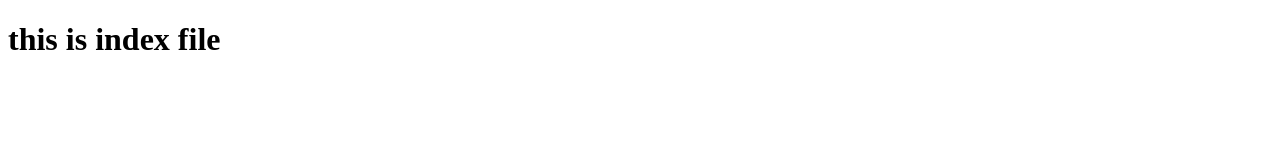
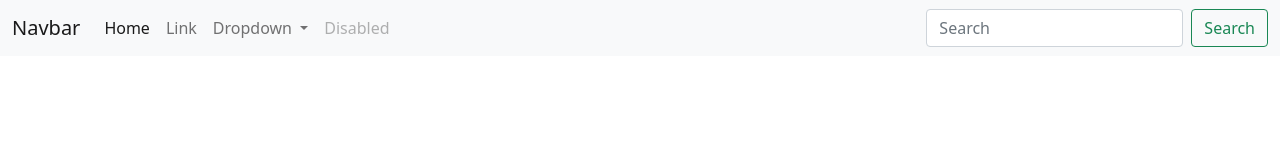
Before and after one commit to saeedkhan112/branch-2, a plain HTML site: page index.html in a window 1280 px wide. Drawn offline with nearby package versions, Linux system fonts and the light colour scheme.

Commit message:
Update index.html

```diff
--- a/index.html
+++ b/index.html
@@ -1,11 +1,53 @@
-<!DOCTYPE html>
+<!doctype html>
 <html lang="en">
-<head>
-    <meta charset="UTF-8">
-    <meta name="viewport" content="width=device-width, initial-scale=1.0">
-    <title>Document</title>
-</head>
-<body>
-    <h1>this is index file </h1>
-</body>
+  <head>
+    <!-- Required meta tags -->
+    <meta charset="utf-8">
+    <meta name="viewport" content="width=device-width, initial-scale=1">
+
+    <!-- Bootstrap CSS -->
+    <link href="https://cdn.jsdelivr.net/npm/bootstrap@5.0.2/dist/css/bootstrap.min.css" rel="stylesheet" integrity="sha384-EVSTQN3/azprG1Anm3QDgpJLIm9Nao0Yz1ztcQTwFspd3yD65VohhpuuCOmLASjC" crossorigin="anonymous">
+
+    <title>Hello, world!</title>
+  </head>
+  <body><nav class="navbar navbar-expand-lg navbar-light bg-light">
+  <div class="container-fluid">
+    <a class="navbar-brand" href="#">Navbar</a>
+    <button class="navbar-toggler" type="button" data-bs-toggle="collapse" data-bs-target="#navbarSupportedContent" aria-controls="navbarSupportedContent" aria-expanded="false" aria-label="Toggle navigation">
+      <span class="navbar-toggler-icon"></span>
+    </button>
+    <div class="collapse navbar-collapse" id="navbarSupportedContent">
+      <ul class="navbar-nav me-auto mb-2 mb-lg-0">
+        <li class="nav-item">
+          <a class="nav-link active" aria-current="page" href="#">Home</a>
+        </li>
+        <li class="nav-item">
+          <a class="nav-link" href="#">Link</a>
+        </li>
+        <li class="nav-item dropdown">
+          <a class="nav-link dropdown-toggle" href="#" id="navbarDropdown" role="button" data-bs-toggle="dropdown" aria-expanded="false">
+            Dropdown
+          </a>
+          <ul class="dropdown-menu" aria-labelledby="navbarDropdown">
+            <li><a class="dropdown-item" href="#">Action</a></li>
+            <li><a class="dropdown-item" href="#">Another action</a></li>
+            <li><hr class="dropdown-divider"></li>
+            <li><a class="dropdown-item" href="#">Something else here</a></li>
+          </ul>
+        </li>
+        <li class="nav-item">
+          <a class="nav-link disabled" href="#" tabindex="-1" aria-disabled="true">Disabled</a>
+        </li>
+      </ul>
+      <form class="d-flex">
+        <input class="form-control me-2" type="search" placeholder="Search" aria-label="Search">
+        <button class="btn btn-outline-success" type="submit">Search</button>
+      </form>
+    </div>
+  </div>
+</nav>
+    <script src="https://cdn.jsdelivr.net/npm/bootstrap@5.0.2/dist/js/bootstrap.bundle.min.js" integrity="sha384-MrcW6ZMFYlzcLA8Nl+NtUVF0sA7MsXsP1UyJoMp4YLEuNSfAP+JcXn/tWtIaxVXM" crossorigin="anonymous"></script>
+
+
+  </body>
 </html>
```
